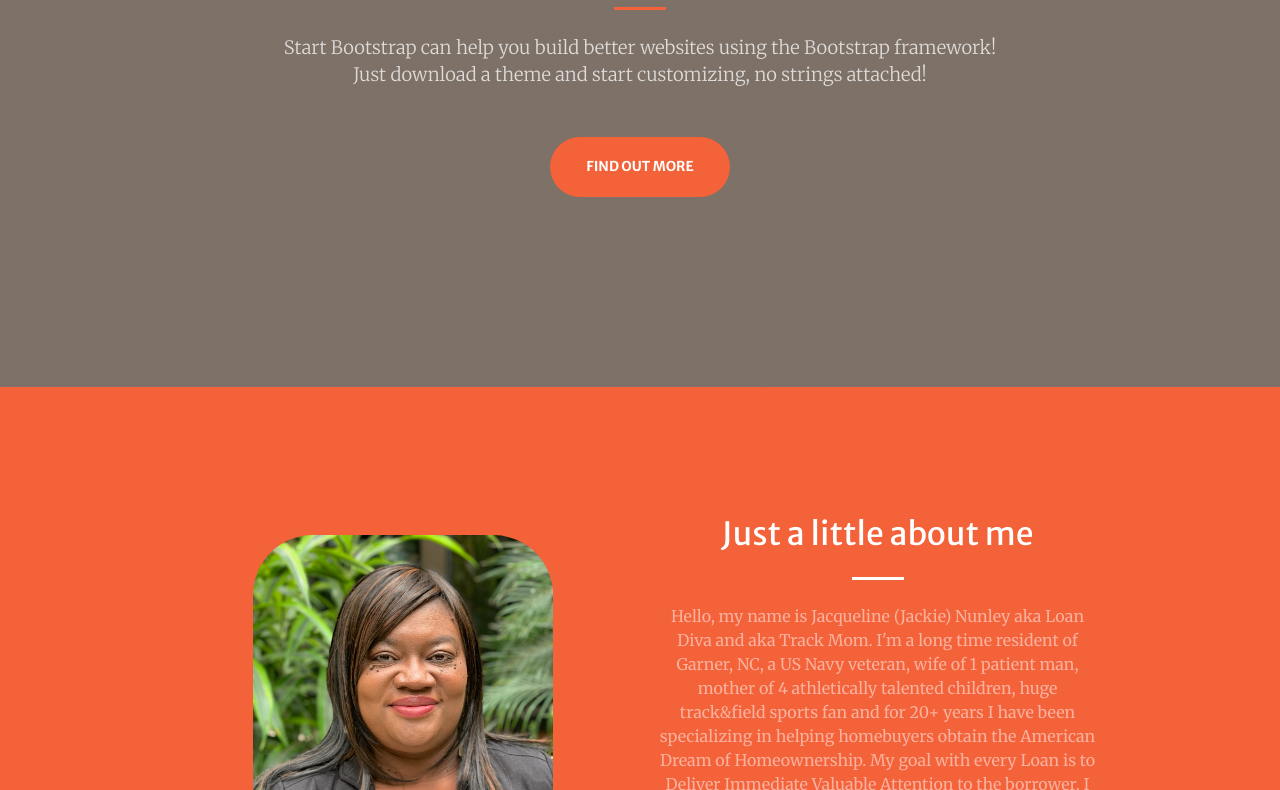
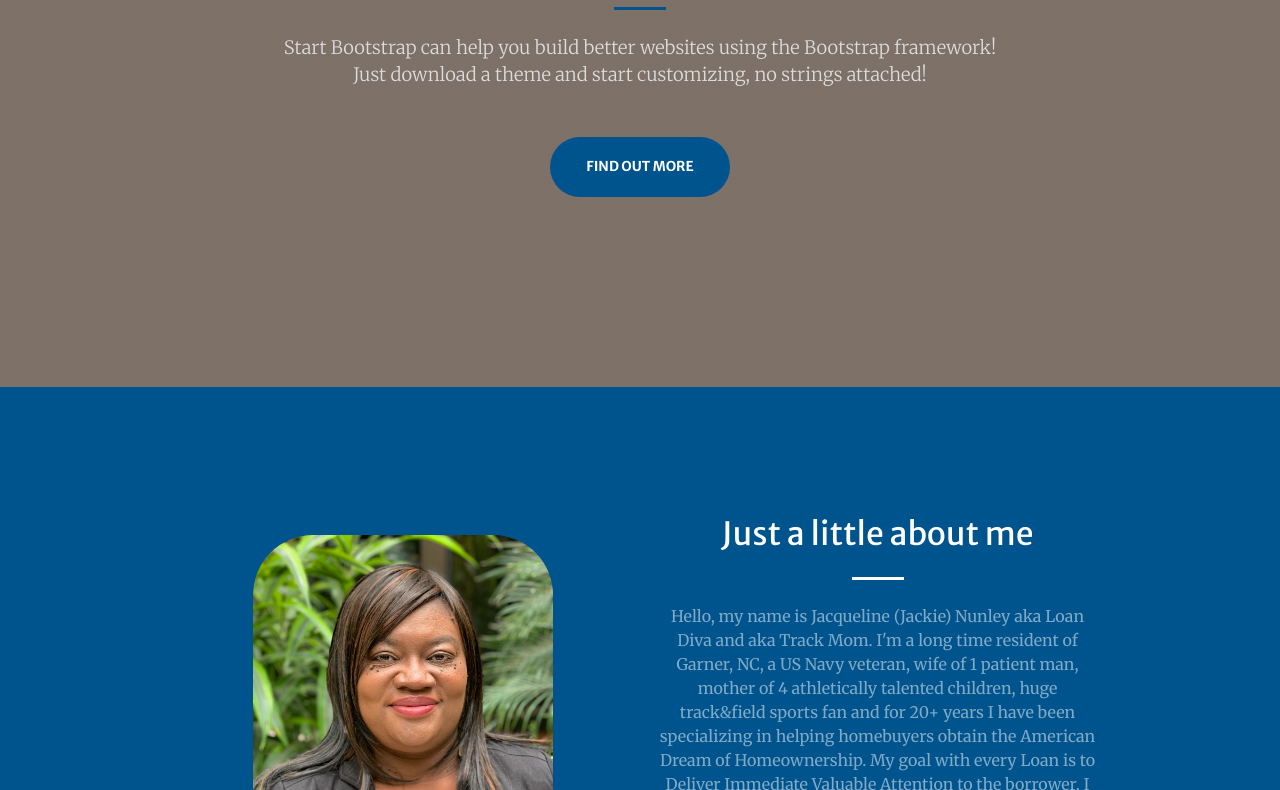
Before and after one commit to Mnunley1/realtor-lender-landing-page, a website with bundled scripts: page index.html in a window 1280 px wide. Shown: the part 413-1203 px from the top of the page. Built offline with nearby package versions, Linux system fonts and the light colour scheme; files whose address does not match are found by name.

Commit message:
changed primary  color

```diff
--- a/scss/_variables.scss
+++ b/scss/_variables.scss
@@ -3,16 +3,20 @@
 // Color overrides
 
 // Set a custom color
-$orange: #f4623a !default;
+$orange: #00548d !default;
 $brown: #5c4d42 !default;
 
 // Set primary color to orange
 $primary: $orange !default;
 
 // Font overrides
-$font-family-sans-serif: "Merriweather Sans", -apple-system, BlinkMacSystemFont, "Segoe UI", Roboto, "Helvetica Neue", Arial, "Noto Sans", sans-serif, "Apple Color Emoji", "Segoe UI Emoji", "Segoe UI Symbol", 'Noto Color Emoji' !default;
+$font-family-sans-serif: "Merriweather Sans", -apple-system, BlinkMacSystemFont,
+  "Segoe UI", Roboto, "Helvetica Neue", Arial, "Noto Sans", sans-serif,
+  "Apple Color Emoji", "Segoe UI Emoji", "Segoe UI Symbol", "Noto Color Emoji" !default;
 
-$font-family-serif: "Merriweather", -apple-system, BlinkMacSystemFont, "Segoe UI", Roboto, "Helvetica Neue", Arial, "Noto Sans", sans-serif, "Apple Color Emoji", "Segoe UI Emoji", "Segoe UI Symbol", 'Noto Color Emoji' !default;
+$font-family-serif: "Merriweather", -apple-system, BlinkMacSystemFont,
+  "Segoe UI", Roboto, "Helvetica Neue", Arial, "Noto Sans", sans-serif,
+  "Apple Color Emoji", "Segoe UI Emoji", "Segoe UI Symbol", "Noto Color Emoji" !default;
 
 $font-family-base: $font-family-serif !default;
 
```
Also changed, not shown: css/creative.css, css/creative.min.css.
